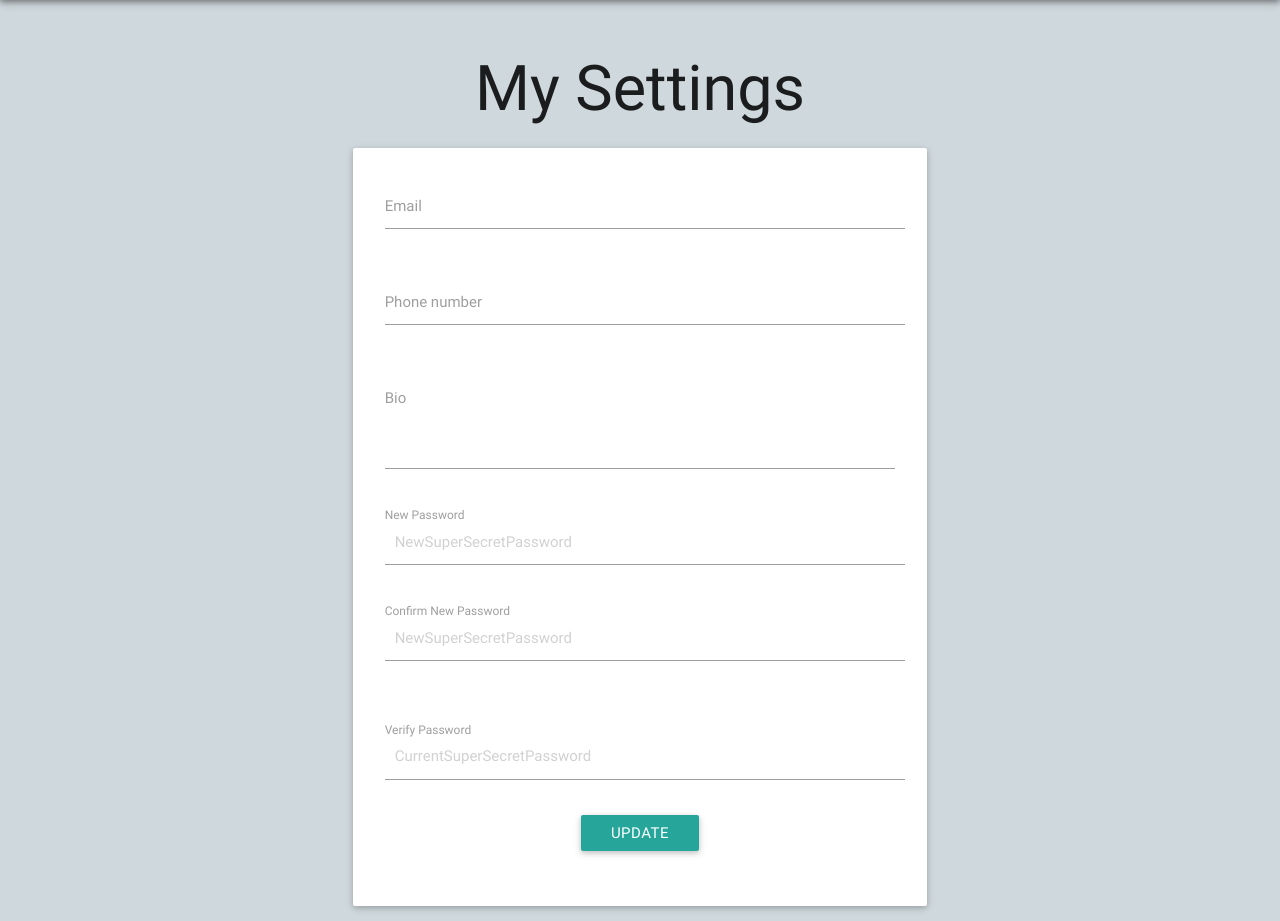
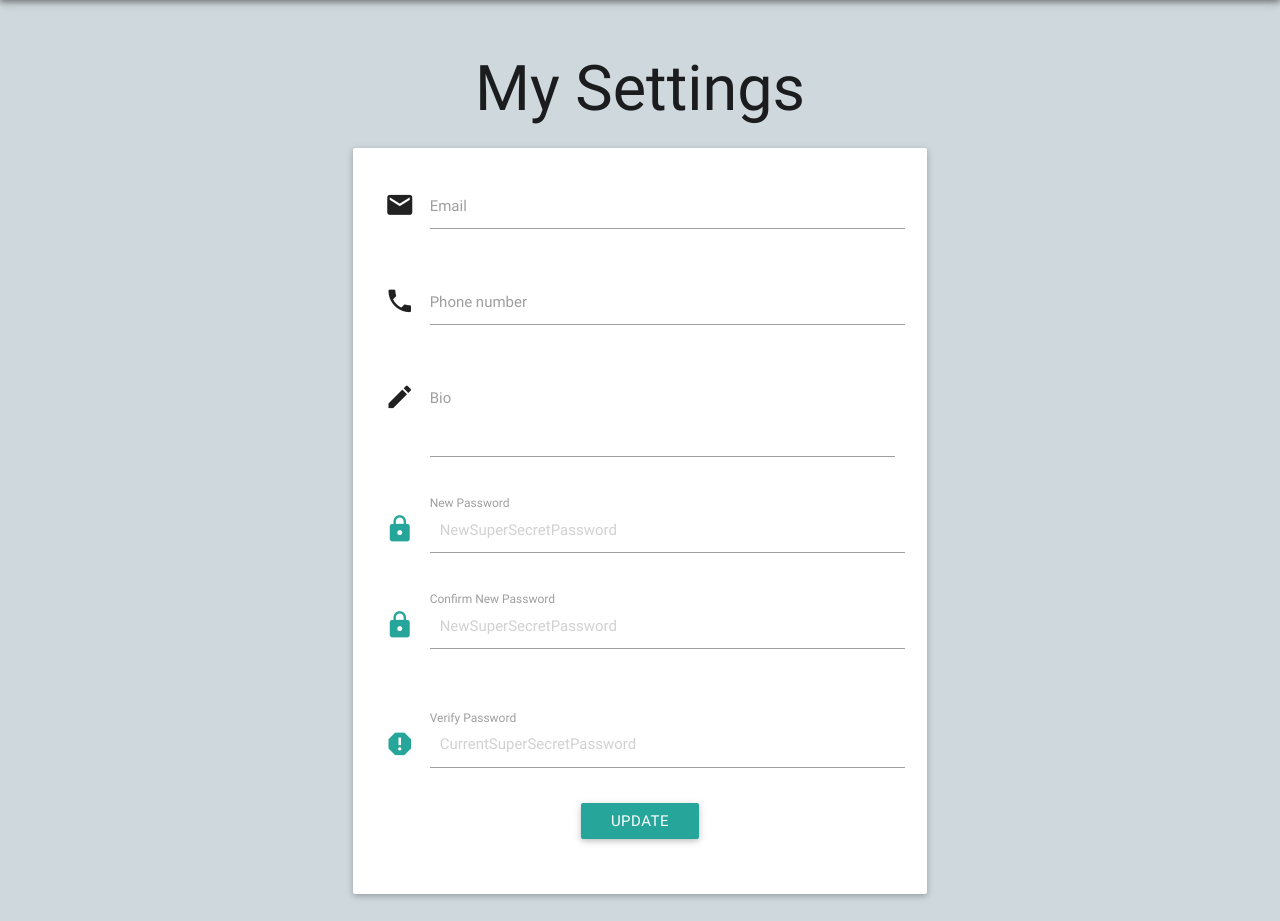
Before and after one commit to abrarahmed56/wheredabathroomatdoe, a Flask app: template templates/settings.html in a window 1280 px wide. Shown: the part 64-985 px from the top of the page. After the commit the page ends 963 px from the top, so only its background shows below. Run offline with Flask 2, Linux system fonts and the light colour scheme; the template is opened without the code that fills it, so the values that code supplies are empty; some libraries are stand-ins or nearby versions.

Commit message:
Add icons to settings page

```diff
--- a/templates/settings.html
+++ b/templates/settings.html
@@ -15,24 +15,27 @@
         <form id='form' class="col s12" method="POST" onsubmit="return matchPasswords('new_password', 'confirm_password')">
             <div class="row">
                 <div class="input-field col s12">
+                    <i class="mdi-communication-email prefix"></i>
                     <label for="email">Email</label>
                     <input type="email" id="new_email" name="new_email" value="{{ user_data['email'] }}"></input>
                 </div>
             </div>
             <div class="row">
                 <div class="input-field col s12">
+                    <i class="mdi-maps-local-phone prefix"></i>
                     <label for="phone">Phone number</label>
                     <input type="text" id="new_phone" name="new_phone" pattern=".{10,14}" value="{{ user_data['phone'] }}"></input>
                 </div>
             </div>
             <div class="row">
                 <div class="input-field col s12">
-                    <label for="bio">Bio</label>
-                    <textarea id="bio" name="new_bio" class="materialize-textarea" maxlength=250>{{ user_data['bio'] }}</textarea>
+                    <i class="mdi-editor-mode-edit prefix"></i>
+                    <label for="bio">Bio</label> <textarea id="bio" name="new_bio" class="materialize-textarea" maxlength=250>{{ user_data['bio'] }}</textarea>
                 </div>
             </div>
             <div class="row">
                 <div class="input-field col s12">
+                    <i class="mdi-action-lock prefix"></i>
                     <label for="new_password">New Password</label>
                     <input type="password" id="new_password" name="new_password" placeholder="NewSuperSecretPassword"
                     pattern=".{8,50}" class="validate">
@@ -40,6 +43,7 @@
             </div>
             <div class="row">
                 <div class="input-field col s12">
+                    <i class="mdi-action-lock prefix"></i>
                     <label for="confirm_password">Confirm New Password</label>
                     <input type="password" id="confirm_password" name="confirm_password" placeholder="NewSuperSecretPassword" pattern=".{8,50}">
                 </div>
@@ -47,6 +51,7 @@
             <br/>
             <div class="row">
                 <div class="input-field col s12">
+                    <i class="mdi-content-report prefix"></i>
                     <label for="password">Verify Password</label>
                     <input type="password" id="verify_password" name="verify_password" placeholder="CurrentSuperSecretPassword" pattern=".{8,50}" required>
                 </div>
```
